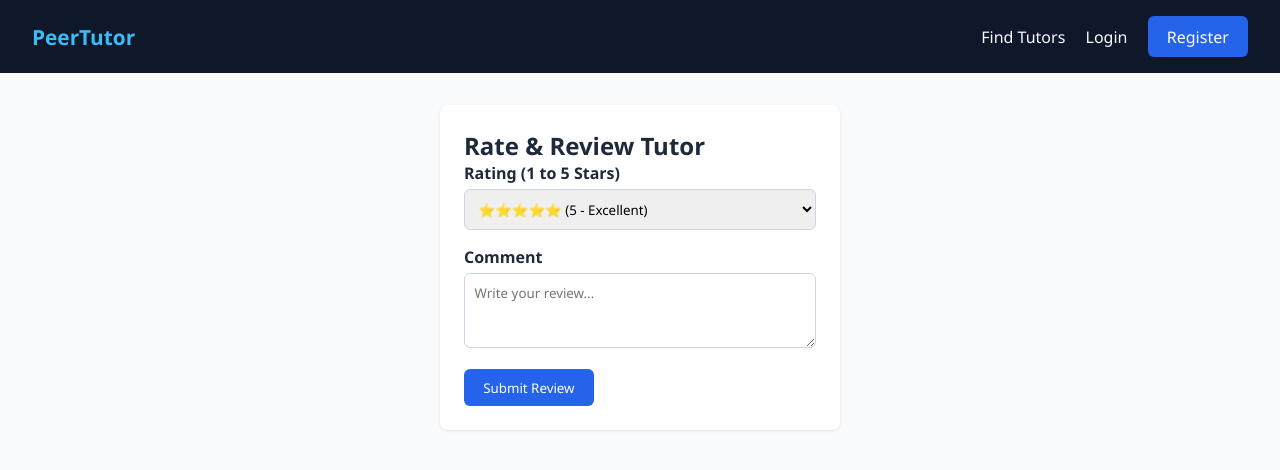
After one commit to rdnk2004/peertopeer, a Django app: template peertutor/core/templates/add_review.html in a window 1280 px wide. The commit adds this page. Shown: the top 470 px of the page. Run offline with Django 5.2, Linux system fonts and the light colour scheme; the template is opened without the code that fills it, so the values that code supplies are empty.

Commit message:
req-addition

```diff
--- /dev/null
+++ b/peertutor/core/templates/add_review.html
@@ -0,0 +1,24 @@
+{% extends 'base.html' %}
+{% block content %}
+<div class="card" style="max-width: 400px; margin: 2rem auto;">
+    <h2>Rate & Review Tutor</h2>
+    <form method="POST">
+        {% csrf_token %}
+        <div class="form-group">
+            <label>Rating (1 to 5 Stars)</label>
+            <select name="rating" required>
+                <option value="5">⭐⭐⭐⭐⭐ (5 - Excellent)</option>
+                <option value="4">⭐⭐⭐⭐ (4 - Very Good)</option>
+                <option value="3">⭐⭐⭐ (3 - Good)</option>
+                <option value="2">⭐⭐ (2 - Fair)</option>
+                <option value="1">⭐ (1 - Poor)</option>
+            </select>
+        </div>
+        <div class="form-group">
+            <label>Comment</label>
+            <textarea name="comment" rows="3" required placeholder="Write your review..."></textarea>
+        </div>
+        <button type="submit" class="btn">Submit Review</button>
+    </form>
+</div>
+{% endblock %}
--- a/peertutor/core/templates/dashboard.html
+++ b/peertutor/core/templates/dashboard.html
@@ -14,6 +14,8 @@
         <a href="{% url 'complete_booking' b.id %}" class="btn btn-success" style="font-size: 0.8rem;">Mark
             Completed</a>
         <a href="{% url 'cancel_booking' b.id %}" class="btn btn-danger" style="font-size: 0.8rem;">Cancel</a>
+        {% elif b.status == 'completed' %}
+        <a href="{% url 'add_review' b.id %}" class="btn" style="font-size: 0.8rem;">Leave Review</a>
         {% endif %}
     </div>
     {% empty %}
--- a/peertutor/core/templates/home.html
+++ b/peertutor/core/templates/home.html
@@ -21,6 +21,8 @@
         <h4>{{ tutor.user.username }}</h4>
         <p><strong>Subjects:</strong> {{ tutor.subjects }}</p>
         <p><strong>Rate:</strong> ${{ tutor.hourly_rate }}/hr</p>
+        <p><strong>Rating:</strong> ⭐ {% if tutor.avg_rating %}{{ tutor.avg_rating|floatformat:1 }}/5{% else %}No
+            ratings yet{% endif %}</p>
         {% if tutor.github_link %}
         <p><a href="{{ tutor.github_link }}" target="_blank">GitHub Profile</a></p>
         {% endif %}
--- a/peertutor/peertutor/urls.py
+++ b/peertutor/peertutor/urls.py
@@ -37,6 +37,7 @@ urlpatterns = [
     path('book-slot/<int:slot_id>/', views.book_slot, name='book_slot'),
     path('complete-booking/<int:booking_id>/', views.complete_booking, name='complete_booking'),
     path('cancel-booking/<int:booking_id>/', views.cancel_booking, name='cancel_booking'),
+    path('review/<int:booking_id>/', views.add_review, name='add_review'),
 ]
 
 if settings.DEBUG:
```
Also changed, not shown: peertutor/core/payments.py (added, +14 -0 lines), peertutor/core/views.py (+26 -12 lines).
